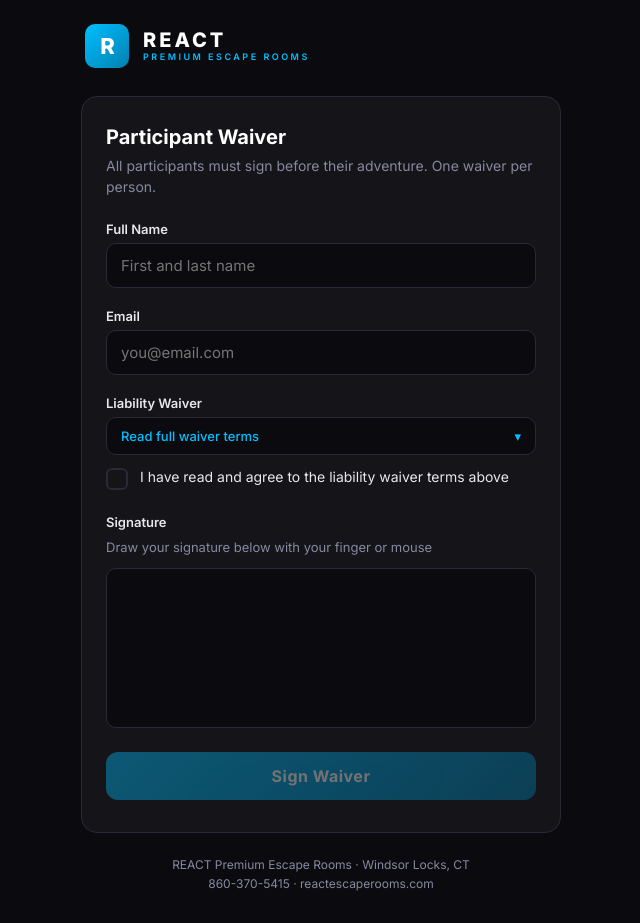
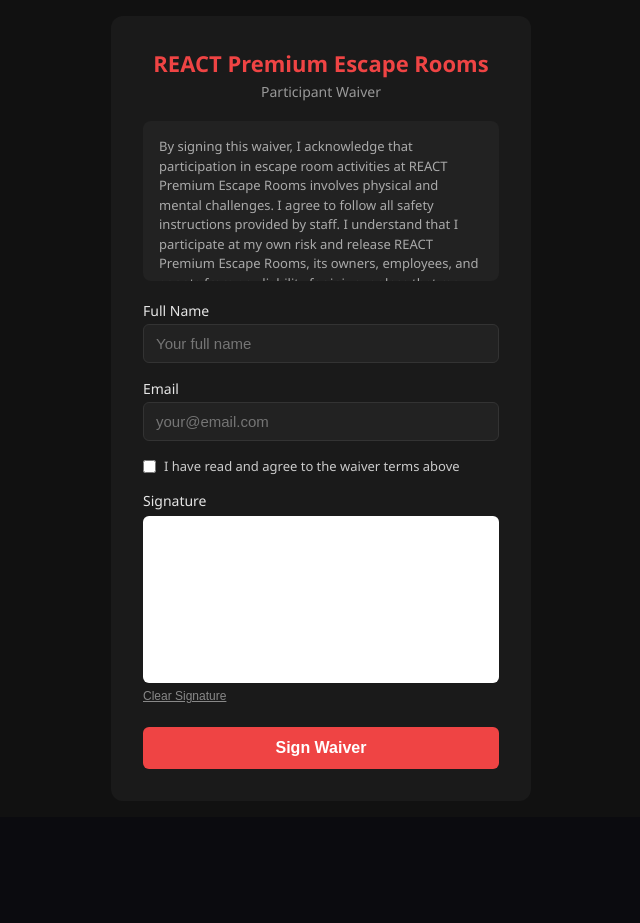
Before and after one commit to REACTor-Jack/react-waiver, a React (Vite) app: page / in a window 1280 px wide. Shown: the whole page, without its empty margins (319-959 px from the left). After the commit the page ends 817 px from the top, so only its background shows below. Built offline with nearby package versions, Linux system fonts and the light colour scheme.

Commit message:
Update App.jsx

```diff
--- a/src/App.jsx
+++ b/src/App.jsx
@@ -1,162 +1,122 @@
 import { useState, useRef, useEffect, useCallback } from "react";
 
 const SUPABASE_URL = "https://wtspmrqnatbnexinspzb.supabase.co";
-const SUPABASE_ANON_KEY = "eyJhbGciOiJIUzI1NiIsInR5cCI6IkpXVCJ9.eyJpc3MiOiJzdXBhYmFzZSIsInJlZiI6Ind0c3BtcnFuYXRibmV4aW5zcHpiIiwicm9sZSI6ImFub24iLCJpYXQiOjE3NzIwMzEzOTUsImV4cCI6MjA4NzYwNzM5NX0.OYC11RHMHiUTRoKzVJQxFkO656bXZDAaQbz6j6XTAZ0";
+const SUPABASE_ANON_KEY =
+  "eyJhbGciOiJIUzI1NiIsInR5cCI6IkpXVCJ9.eyJpc3MiOiJzdXBhYmFzZSIsInJlZiI6Ind0c3BtcnFuYXRibmV4aW5zcHpiIiwicm9sZSI6ImFub24iLCJpYXQiOjE3NzIwMzEzOTAsImV4cCI6MjA4NzYwNzM5MH0.LbwrJfSSSyVj3FDPawmc6O29jM0o8oLMIIXpMOuXwig";
 
-// ─── Brand tokens ───
-const T = {
-  bg: "#0B0B0F",
-  surface: "#141419",
-  surfaceHover: "#1a1a22",
-  border: "#2a2a35",
-  accent: "#00BFFF",
-  accentGlow: "rgba(0, 191, 255, 0.15)",
-  accentGlowStrong: "rgba(0, 191, 255, 0.3)",
-  text: "#E8E8EC",
-  textMuted: "#8888A0",
-  success: "#00E676",
-  successGlow: "rgba(0, 230, 118, 0.15)",
-  error: "#FF5252",
-  white: "#FFFFFF",
-  fontStack: "'Inter', -apple-system, BlinkMacSystemFont, 'Segoe UI', sans-serif",
+/* ── signature pad helpers ─────────────────────────────────────── */
+function useSignaturePad(canvasRef) {
+  const isDrawing = useRef(false);
+  const hasDrawn = useRef(false);
+
+  const getPos = (e) => {
+    const rect = canvasRef.current.getBoundingClientRect();
+    const touch = e.touches ? e.touches[0] : e;
+    return {
+      x: touch.clientX - rect.left,
+      y: touch.clientY - rect.top,
+    };
   };
 
-// ─── Signature Pad ───
-function SignaturePad({ onSignatureChange, clearTrigger }) {
-  const canvasRef = useRef(null);
-  const isDrawing = useRef(false);
-  const lastPos = useRef({ x: 0, y: 0 });
+  const startDraw = useCallback(
+    (e) => {
+      e.preventDefault();
+      isDrawing.current = true;
+      hasDrawn.current = true;
+      const ctx = canvasRef.current.getContext("2d");
+      const { x, y } = getPos(e);
+      ctx.beginPath();
+      ctx.moveTo(x, y);
+    },
+    [canvasRef]
+  );
 
-  const getCtx = () => canvasRef.current?.getContext("2d");
+  const draw = useCallback(
+    (e) => {
+      if (!isDrawing.current) return;
+      e.preventDefault();
+      const ctx = canvasRef.current.getContext("2d");
+      const { x, y } = getPos(e);
+      ctx.lineTo(x, y);
+      ctx.strokeStyle = "#000";
+      ctx.lineWidth = 2;
+      ctx.lineCap = "round";
+      ctx.stroke();
+    },
+    [canvasRef]
+  );
 
-  const resizeCanvas = useCallback(() => {
+  const endDraw = useCallback(() => {
+    isDrawing.current = false;
+  }, []);
+
+  const clearPad = useCallback(() => {
+    const ctx = canvasRef.current.getContext("2d");
+    ctx.clearRect(0, 0, canvasRef.current.width, canvasRef.current.height);
+    hasDrawn.current = false;
+  }, [canvasRef]);
+
+  const getDataURL = useCallback(() => {
+    return canvasRef.current.toDataURL("image/png");
+  }, [canvasRef]);
+
+  useEffect(() => {
     const canvas = canvasRef.current;
     if (!canvas) return;
-    const rect = canvas.getBoundingClientRect();
-    const dpr = window.devicePixelRatio || 1;
-    canvas.width = rect.width * dpr;
-    canvas.height = rect.height * dpr;
-    const ctx = getCtx();
-    ctx.scale(dpr, dpr);
-    ctx.strokeStyle = T.accent;
-    ctx.lineWidth = 2.5;
-    ctx.lineCap = "round";
-    ctx.lineJoin = "round";
-  }, []);
 
-  useEffect(() => {
-    resizeCanvas();
-    window.addEventListener("resize", resizeCanvas);
-    return () => window.removeEventListener("resize", resizeCanvas);
-  }, [resizeCanvas]);
+    canvas.addEventListener("mousedown", startDraw);
+    canvas.addEventListener("mousemove", draw);
+    canvas.addEventListener("mouseup", endDraw);
+    canvas.addEventListener("mouseleave", endDraw);
+    canvas.addEventListener("touchstart", startDraw, { passive: false });
+    canvas.addEventListener("touchmove", draw, { passive: false });
+    canvas.addEventListener("touchend", endDraw);
 
-  useEffect(() => {
-    resizeCanvas();
-    onSignatureChange(null);
-  }, [clearTrigger, resizeCanvas, onSignatureChange]);
+    return () => {
+      canvas.removeEventListener("mousedown", startDraw);
+      canvas.removeEventListener("mousemove", draw);
+      canvas.removeEventListener("mouseup", endDraw);
+      canvas.removeEventListener("mouseleave", endDraw);
+      canvas.removeEventListener("touchstart", startDraw);
+      canvas.removeEventListener("touchmove", draw);
+      canvas.removeEventListener("touchend", endDraw);
+    };
+  }, [canvasRef, startDraw, draw, endDraw]);
 
-  const getPos = (e) => {
-    const canvas = canvasRef.current;
-    const rect = canvas.getBoundingClientRect();
-    const touch = e.touches ? e.touches[0] : e;
-    return { x: touch.clientX - rect.left, y: touch.clientY - rect.top };
-  };
-
-  const startDraw = (e) => {
-    e.preventDefault();
-    isDrawing.current = true;
-    lastPos.current = getPos(e);
-  };
-
-  const draw = (e) => {
-    if (!isDrawing.current) return;
-    e.preventDefault();
-    const ctx = getCtx();
-    const pos = getPos(e);
-    ctx.beginPath();
-    ctx.moveTo(lastPos.current.x, lastPos.current.y);
-    ctx.lineTo(pos.x, pos.y);
-    ctx.stroke();
-    lastPos.current = pos;
-  };
-
-  const stopDraw = () => {
-    if (isDrawing.current) {
-      isDrawing.current = false;
-      onSignatureChange(canvasRef.current.toDataURL("image/png"));
-    }
-  };
-
-  return (
-    <canvas
-      ref={canvasRef}
-      style={{
-        width: "100%",
-        height: 160,
-        background: T.bg,
-        borderRadius: 10,
-        border: `1px solid ${T.border}`,
-        touchAction: "none",
-        cursor: "crosshair",
-        display: "block",
-      }}
-      onMouseDown={startDraw}
-      onMouseMove={draw}
-      onMouseUp={stopDraw}
-      onMouseLeave={stopDraw}
-      onTouchStart={startDraw}
-      onTouchMove={draw}
-      onTouchEnd={stopDraw}
-    />
-  );
+  return { clearPad, getDataURL, hasDrawn };
 }
 
-// ─── Waiver Terms ───
-const WAIVER_TEXT = `REACT Premium Escape Rooms \u2014 Liability Waiver and Release
-
-By signing below, I acknowledge and agree to the following:
-
-1. ASSUMPTION OF RISK: I understand that participation in escape room activities involves physical and mental challenges that may include, but are not limited to, navigating dimly lit spaces, solving puzzles under time pressure, and interacting with mechanical props and electronic equipment. I voluntarily assume all risks associated with participation.
-
-2. RELEASE OF LIABILITY: I hereby release, waive, and discharge REACT Premium Escape Rooms, its owners, operators, employees, and agents (collectively, "REACT") from any and all liability, claims, demands, or causes of action that I may have or that may arise out of or relate to any loss, damage, or injury sustained while participating in escape room activities.
-
-3. MEDICAL CONDITIONS: I confirm that I have no medical conditions that would prevent safe participation, or that I have consulted with a medical professional and received clearance to participate.
-
-4. RULES AND CONDUCT: I agree to follow all posted rules, staff instructions, and safety guidelines. I understand that failure to comply may result in removal from the activity without refund.
-
-5. PHOTOGRAPHY AND MEDIA: I grant REACT permission to use any photographs, video recordings, or other media captured during my visit for promotional purposes, unless I notify staff in writing prior to my activity.
-
-6. PROPERTY: I understand that REACT is not responsible for lost, stolen, or damaged personal belongings.
-
-7. MINIMUM AGE: Participants under 18 must have this waiver signed by a parent or legal guardian.
-
-8. ACKNOWLEDGMENT: I have read this waiver in its entirety, understand its terms, and agree to be bound by them.`;
-
-// ─── Main App ───
+/* ── main component ─────────────────────────────────────────── */
 export default function App() {
-  const [fullName, setFullName] = useState("");
+  const [name, setName] = useState("");
   const [email, setEmail] = useState("");
   const [agreed, setAgreed] = useState(false);
-  const [signatureData, setSignatureData] = useState(null);
-  const [clearSig, setClearSig] = useState(0);
-  const [showTerms, setShowTerms] = useState(false);
-  const [status, setStatus] = useState("idle");
+  const [status, setStatus] = useState("idle"); // idle | sending | success | error
   const [errorMsg, setErrorMsg] = useState("");
+  const canvasRef = useRef(null);
+  const { clearPad, getDataURL, hasDrawn } = useSignaturePad(canvasRef);
 
-  const canSubmit = fullName.trim() && email.trim() && agreed && signatureData;
-
-  const handleClear = () => {
-    setClearSig((c) => c + 1);
-    setSignatureData(null);
-  };
-
-  const handleSubmit = async () => {
-    if (!canSubmit) return;
-    setStatus("submitting");
+  const handleSubmit = async (e) => {
+    e.preventDefault();
     setErrorMsg("");
 
+    if (!name.trim() || !email.trim()) {
+      setErrorMsg("Please fill in your name and email.");
+      return;
+    }
+    if (!agreed) {
+      setErrorMsg("Please agree to the waiver terms.");
+      return;
+    }
+    if (!hasDrawn.current) {
+      setErrorMsg("Please sign in the signature box.");
+      return;
+    }
+
+    setStatus("sending");
+
     try {
-      const res = await fetch(`${SUPABASE_URL}/rest/v1/waivers`, {
+      const res = await fetch(`${SUPABASE_URL}/rest/v1/Waivers`, {
         method: "POST",
         headers: {
           "Content-Type": "application/json",
@@ -165,396 +125,252 @@
           Prefer: "return=minimal",
         },
         body: JSON.stringify({
-          full_name: fullName.trim(),
-          email: email.trim().toLowerCase(),
+          "full name": name.trim(),
+          email: email.trim(),
           agreed: true,
-          signature_url: signatureData,
+          signature_url: getDataURL(),
         }),
       });
 
       if (!res.ok) {
-        const errText = await res.text();
-        throw new Error(errText || `HTTP ${res.status}`);
+        const err = await res.json();
+        throw new Error(err.message || "Failed to submit waiver");
       }
 
       setStatus("success");
+      setName("");
+      setEmail("");
+      setAgreed(false);
+      clearPad();
     } catch (err) {
-      setErrorMsg(err.message || "Something went wrong. Please try again.");
       setStatus("error");
+      setErrorMsg(err.message);
     }
   };
 
-  const handleReset = () => {
-    setFullName("");
-    setEmail("");
-    setAgreed(false);
-    setSignatureData(null);
-    setClearSig((c) => c + 1);
+  const resetForm = () => {
     setStatus("idle");
     setErrorMsg("");
   };
 
-  // ─── Success Screen ───
+  /* ── success screen ──────────────────────────────────────── */
   if (status === "success") {
     return (
-      <div style={styles.wrapper}>
       <div style={styles.container}>
-          <div style={styles.successCard}>
-            <div style={{ fontSize: 56, marginBottom: 16 }}>{"\u2713"}</div>
-            <h1 style={{ ...styles.h1, color: T.success, marginBottom: 8 }}>
-              Waiver Signed
-            </h1>
-            <p style={{ ...styles.bodyText, color: T.textMuted, marginBottom: 32, maxWidth: 320, margin: "0 auto 32px" }}>
-              You're all set, {fullName.split(" ")[0]}. Your team's adventure awaits.
-            </p>
-            <button style={styles.secondaryBtn} onClick={handleReset}>
+        <div style={styles.card}>
+          <h1 style={styles.title}>REACT Premium Escape Rooms</h1>
+          <div style={styles.successBox}>
+            <h2 style={{ color: "#22c55e", marginBottom: 8 }}>Waiver Signed!</h2>
+            <p>Thank you. Your waiver has been recorded. You're all set for your adventure.</p>
+            <button onClick={resetForm} style={styles.button}>
               Sign Another Waiver
             </button>
           </div>
-          <Footer />
         </div>
       </div>
     );
   }
 
-  // ─── Form ───
+  /* ── form ──────────────────────────────────────────────── */
   return (
-    <div style={styles.wrapper}>
     <div style={styles.container}>
-        {/* Header */}
-        <div style={styles.header}>
-          <div style={styles.logoMark}>R</div>
-          <div>
-            <h1 style={styles.logoText}>REACT</h1>
-            <p style={styles.logoSub}>PREMIUM ESCAPE ROOMS</p>
-          </div>
+      <div style={styles.card}>
+        <h1 style={styles.title}>REACT Premium Escape Rooms</h1>
+        <h2 style={styles.subtitle}>Participant Waiver</h2>
+
+        <div style={styles.waiverText}>
+          <p>
+            By signing this waiver, I acknowledge that participation in escape room
+            activities at REACT Premium Escape Rooms involves physical and mental
+            challenges. I agree to follow all safety instructions provided by staff.
+            I understand that I participate at my own risk and release REACT Premium
+            Escape Rooms, its owners, employees, and agents from any liability for
+            injury or loss that may occur during my visit.
+          </p>
         </div>
 
-        <div style={styles.card}>
-          <h2 style={styles.h2}>Participant Waiver</h2>
-          <p style={styles.bodyText}>
-            All participants must sign before their adventure. One waiver per person.
-          </p>
-
-          {/* Name */}
-          <label style={styles.label}>Full Name</label>
+        <form onSubmit={handleSubmit} style={styles.form}>
+          <label style={styles.label}>
+            Full Name
             <input
               type="text"
-            placeholder="First and last name"
-            value={fullName}
-            onChange={(e) => setFullName(e.target.value)}
+              value={name}
+              onChange={(e) => setName(e.target.value)}
               style={styles.input}
+              placeholder="Your full name"
             />
+          </label>
 
-          {/* Email */}
-          <label style={styles.label}>Email</label>
+          <label style={styles.label}>
+            Email
             <input
               type="email"
-            placeholder="you@email.com"
               value={email}
               onChange={(e) => setEmail(e.target.value)}
               style={styles.input}
+              placeholder="your@email.com"
             />
-
-          {/* Terms */}
-          <label style={styles.label}>Liability Waiver</label>
-          <button
-            style={styles.termsToggle}
-            onClick={() => setShowTerms(!showTerms)}
-          >
-            <span>{showTerms ? "Hide" : "Read"} full waiver terms</span>
-            <span style={{ transform: showTerms ? "rotate(180deg)" : "none", transition: "transform 0.2s" }}>{"\u25BE"}</span>
-          </button>
-          {showTerms && (
-            <div style={styles.termsBox}>
-              {WAIVER_TEXT}
-            </div>
-          )}
-
-          {/* Agreement Checkbox */}
-          <label style={styles.checkboxRow} onClick={() => setAgreed(!agreed)}>
-            <div
-              style={{
-                ...styles.checkbox,
-                background: agreed ? T.accent : "transparent",
-                borderColor: agreed ? T.accent : T.border,
-              }}
-            >
-              {agreed && <span style={{ color: T.bg, fontSize: 13, fontWeight: 700 }}>{"\u2713"}</span>}
-            </div>
-            <span style={{ color: T.text, fontSize: 14, lineHeight: 1.4 }}>
-              I have read and agree to the liability waiver terms above
-            </span>
           </label>
 
-          {/* Signature */}
-          <div style={{ display: "flex", justifyContent: "space-between", alignItems: "center", marginBottom: 8 }}>
-            <label style={{ ...styles.label, marginBottom: 0 }}>Signature</label>
-            {signatureData && (
-              <button style={styles.clearSigBtn} onClick={handleClear}>
-                Clear
-              </button>
-            )}
-          </div>
-          <p style={{ ...styles.bodyText, fontSize: 13, marginBottom: 10, color: T.textMuted }}>
-            Draw your signature below with your finger or mouse
-          </p>
-          <SignaturePad
-            onSignatureChange={useCallback((data) => setSignatureData(data), [])}
-            clearTrigger={clearSig}
+          <label style={styles.checkboxLabel}>
+            <input
+              type="checkbox"
+              checked={agreed}
+              onChange={(e) => setAgreed(e.target.checked)}
+              style={{ marginRight: 8 }}
             />
+            I have read and agree to the waiver terms above
+          </label>
 
-          {/* Error */}
-          {status === "error" && (
-            <div style={styles.errorBox}>
-              {errorMsg}
-            </div>
-          )}
-
-          {/* Submit */}
-          <button
-            style={{
-              ...styles.primaryBtn,
-              opacity: canSubmit && status !== "submitting" ? 1 : 0.4,
-              cursor: canSubmit && status !== "submitting" ? "pointer" : "not-allowed",
-            }}
-            onClick={handleSubmit}
-            disabled={!canSubmit || status === "submitting"}
-          >
-            {status === "submitting" ? "Submitting..." : "Sign Waiver"}
+          <div style={styles.sigSection}>
+            <p style={styles.sigLabel}>Signature</p>
+            <canvas
+              ref={canvasRef}
+              width={320}
+              height={150}
+              style={styles.canvas}
+            />
+            <button type="button" onClick={clearPad} style={styles.clearBtn}>
+              Clear Signature
             </button>
           </div>
 
-        <Footer />
+          {errorMsg && <p style={styles.error}>{errorMsg}</p>}
+
+          <button
+            type="submit"
+            disabled={status === "sending"}
+            style={{
+              ...styles.button,
+              opacity: status === "sending" ? 0.6 : 1,
+            }}
+          >
+            {status === "sending" ? "Submitting..." : "Sign Waiver"}
+          </button>
+        </form>
       </div>
     </div>
   );
 }
 
-function Footer() {
-  return (
-    <div style={styles.footer}>
-      <p style={{ color: T.textMuted, fontSize: 12, margin: 0 }}>
-        REACT Premium Escape Rooms &middot; Windsor Locks, CT
-      </p>
-      <p style={{ color: T.textMuted, fontSize: 12, margin: "4px 0 0" }}>
-        860-370-5415 &middot; reactescaperooms.com
-      </p>
-    </div>
-  );
-}
-
-// ─── Styles ───
+/* ── styles ──────────────────────────────────────────────── */
 const styles = {
-  wrapper: {
+  container: {
     minHeight: "100vh",
-    background: T.bg,
-    fontFamily: T.fontStack,
-    display: "flex",
-    justifyContent: "center",
-    padding: "24px 16px",
-    boxSizing: "border-box",
-  },
-  container: {
-    width: "100%",
-    maxWidth: 480,
-  },
-  header: {
-    display: "flex",
-    alignItems: "center",
-    gap: 14,
-    marginBottom: 28,
-    paddingLeft: 4,
-  },
-  logoMark: {
-    width: 44,
-    height: 44,
-    borderRadius: 10,
-    background: `linear-gradient(135deg, ${T.accent}, #0080B0)`,
     display: "flex",
     alignItems: "center",
     justifyContent: "center",
-    fontSize: 22,
-    fontWeight: 800,
-    color: T.white,
-    letterSpacing: -1,
-    flexShrink: 0,
-  },
-  logoText: {
-    fontSize: 20,
-    fontWeight: 800,
-    color: T.white,
-    letterSpacing: 3,
-    margin: 0,
-    lineHeight: 1.1,
-  },
-  logoSub: {
-    fontSize: 9,
-    fontWeight: 600,
-    color: T.accent,
-    letterSpacing: 2.5,
-    margin: 0,
-    lineHeight: 1.4,
+    background: "#111",
+    padding: 16,
+    fontFamily: "'Segoe UI', system-ui, sans-serif",
   },
   card: {
-    background: T.surface,
-    borderRadius: 16,
-    border: `1px solid ${T.border}`,
-    padding: "28px 24px 32px",
+    background: "#1a1a1a",
+    borderRadius: 12,
+    padding: 32,
+    maxWidth: 420,
+    width: "100%",
+    color: "#e5e5e5",
   },
-  h1: {
-    fontSize: 28,
+  title: {
+    color: "#ef4444",
+    fontSize: 22,
     fontWeight: 700,
-    color: T.white,
-    margin: "0 0 8px",
     textAlign: "center",
-    fontFamily: T.fontStack,
+    margin: 0,
   },
-  h2: {
-    fontSize: 20,
-    fontWeight: 700,
-    color: T.white,
-    margin: "0 0 6px",
-    fontFamily: T.fontStack,
+  subtitle: {
+    color: "#999",
+    fontSize: 14,
+    fontWeight: 400,
+    textAlign: "center",
+    marginTop: 4,
+    marginBottom: 20,
   },
-  bodyText: {
-    fontSize: 14,
-    color: T.textMuted,
-    margin: "0 0 24px",
+  waiverText: {
+    background: "#222",
+    borderRadius: 8,
+    padding: 16,
+    fontSize: 13,
     lineHeight: 1.5,
-    fontFamily: T.fontStack,
+    color: "#aaa",
+    marginBottom: 20,
+    maxHeight: 160,
+    overflowY: "auto",
+  },
+  form: {
+    display: "flex",
+    flexDirection: "column",
+    gap: 16,
   },
   label: {
-    display: "block",
-    fontSize: 13,
-    fontWeight: 600,
-    color: T.text,
-    marginBottom: 6,
-    fontFamily: T.fontStack,
+    display: "flex",
+    flexDirection: "column",
+    gap: 4,
+    fontSize: 14,
+    fontWeight: 500,
   },
   input: {
-    width: "100%",
-    padding: "12px 14px",
+    padding: "10px 12px",
+    borderRadius: 6,
+    border: "1px solid #333",
+    background: "#222",
+    color: "#fff",
     fontSize: 15,
-    fontFamily: T.fontStack,
-    background: T.bg,
-    border: `1px solid ${T.border}`,
-    borderRadius: 10,
-    color: T.text,
     outline: "none",
-    marginBottom: 20,
-    boxSizing: "border-box",
-    transition: "border-color 0.15s",
   },
-  termsToggle: {
-    display: "flex",
-    justifyContent: "space-between",
-    alignItems: "center",
-    width: "100%",
-    padding: "10px 14px",
-    background: T.bg,
-    border: `1px solid ${T.border}`,
-    borderRadius: 10,
-    color: T.accent,
-    fontSize: 13,
-    fontWeight: 500,
-    fontFamily: T.fontStack,
-    cursor: "pointer",
-    marginBottom: 12,
-    boxSizing: "border-box",
-  },
-  termsBox: {
-    background: T.bg,
-    border: `1px solid ${T.border}`,
-    borderRadius: 10,
-    padding: 16,
-    fontSize: 12,
-    lineHeight: 1.7,
-    color: T.textMuted,
-    maxHeight: 240,
-    overflowY: "auto",
-    marginBottom: 12,
-    whiteSpace: "pre-wrap",
-    fontFamily: T.fontStack,
-  },
-  checkboxRow: {
-    display: "flex",
-    alignItems: "flex-start",
-    gap: 12,
-    cursor: "pointer",
-    marginBottom: 24,
-    userSelect: "none",
-  },
-  checkbox: {
-    width: 22,
-    height: 22,
-    borderRadius: 6,
-    border: "2px solid",
+  checkboxLabel: {
     display: "flex",
     alignItems: "center",
-    justifyContent: "center",
-    flexShrink: 0,
-    marginTop: 1,
-    transition: "all 0.15s",
+    fontSize: 13,
+    color: "#ccc",
+    cursor: "pointer",
   },
-  clearSigBtn: {
-    background: "transparent",
+  sigSection: {
+    display: "flex",
+    flexDirection: "column",
+    gap: 6,
+  },
+  sigLabel: {
+    fontSize: 14,
+    fontWeight: 500,
+    margin: 0,
+  },
+  canvas: {
+    background: "#fff",
+    borderRadius: 6,
+    cursor: "crosshair",
+    touchAction: "none",
+    maxWidth: "100%",
+  },
+  clearBtn: {
+    alignSelf: "flex-start",
+    background: "none",
     border: "none",
-    color: T.accent,
+    color: "#888",
+    fontSize: 12,
+    cursor: "pointer",
+    padding: 0,
+    textDecoration: "underline",
+  },
+  button: {
+    background: "#ef4444",
+    color: "#fff",
+    border: "none",
+    borderRadius: 6,
+    padding: "12px 0",
+    fontSize: 16,
+    fontWeight: 600,
+    cursor: "pointer",
+    marginTop: 8,
+  },
+  successBox: {
+    textAlign: "center",
+    padding: "40px 20px",
+  },
+  error: {
+    color: "#ef4444",
     fontSize: 13,
-    fontWeight: 500,
-    cursor: "pointer",
-    padding: "4px 8px",
-    fontFamily: T.fontStack,
-  },
-  primaryBtn: {
-    width: "100%",
-    padding: "14px 0",
-    fontSize: 16,
-    fontWeight: 700,
-    fontFamily: T.fontStack,
-    background: `linear-gradient(135deg, ${T.accent}, #0080B0)`,
-    color: T.white,
-    border: "none",
-    borderRadius: 12,
-    cursor: "pointer",
-    marginTop: 24,
-    letterSpacing: 0.5,
-    transition: "opacity 0.15s",
-  },
-  secondaryBtn: {
-    padding: "12px 28px",
-    fontSize: 14,
-    fontWeight: 600,
-    fontFamily: T.fontStack,
-    background: "transparent",
-    color: T.accent,
-    border: `1px solid ${T.accent}`,
-    borderRadius: 10,
-    cursor: "pointer",
-    transition: "background 0.15s",
-  },
-  errorBox: {
-    background: "rgba(255, 82, 82, 0.1)",
-    border: `1px solid ${T.error}`,
-    borderRadius: 10,
-    padding: "10px 14px",
-    fontSize: 13,
-    color: T.error,
-    marginTop: 16,
-    fontFamily: T.fontStack,
-  },
-  successCard: {
-    background: T.surface,
-    borderRadius: 16,
-    border: `1px solid ${T.border}`,
-    padding: "60px 24px",
-    textAlign: "center",
-    marginTop: 60,
-  },
-  footer: {
-    textAlign: "center",
-    padding: "24px 0 8px",
-    fontFamily: T.fontStack,
+    margin: 0,
   },
 };
```
Lines whose indentation alone changed are shown as unchanged.
